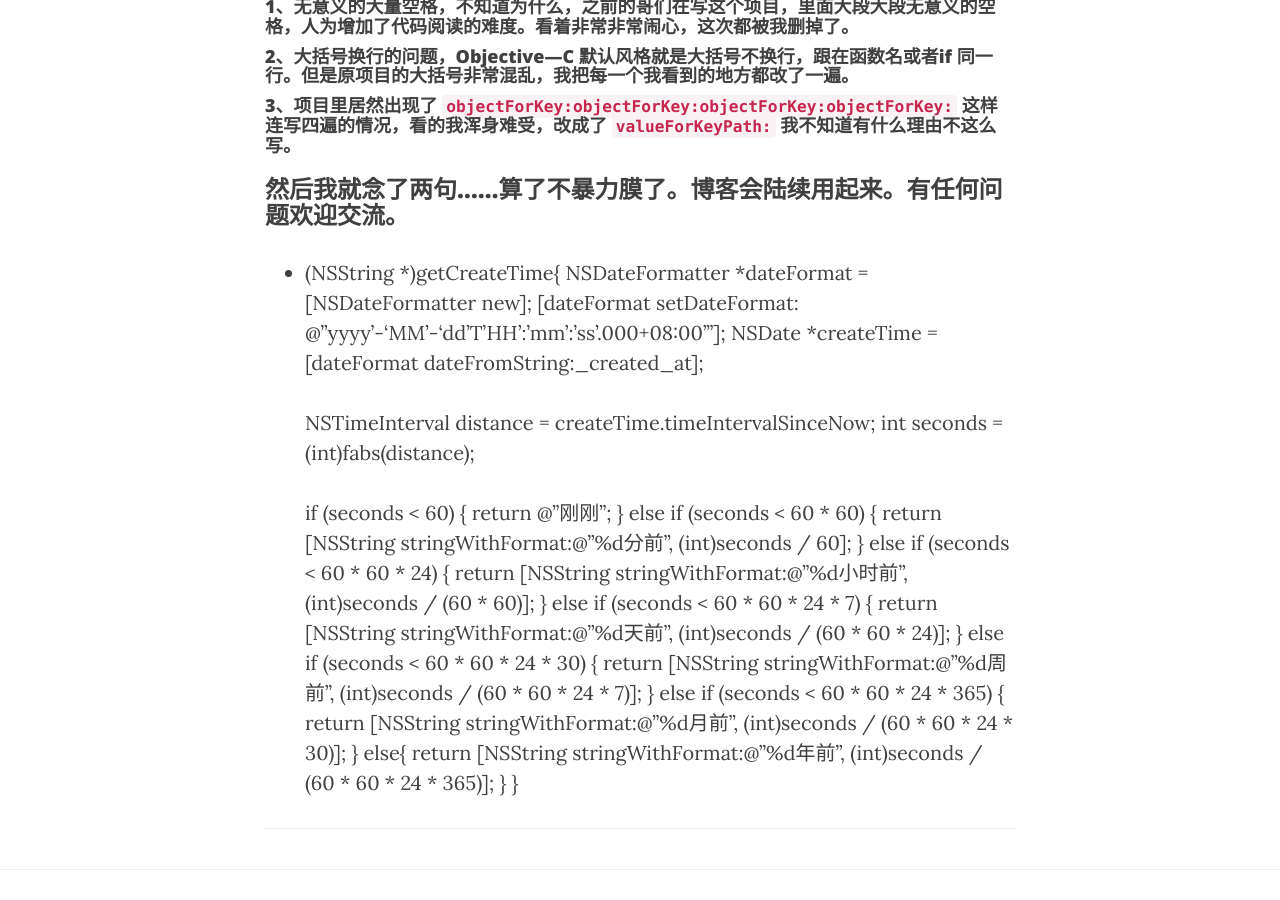
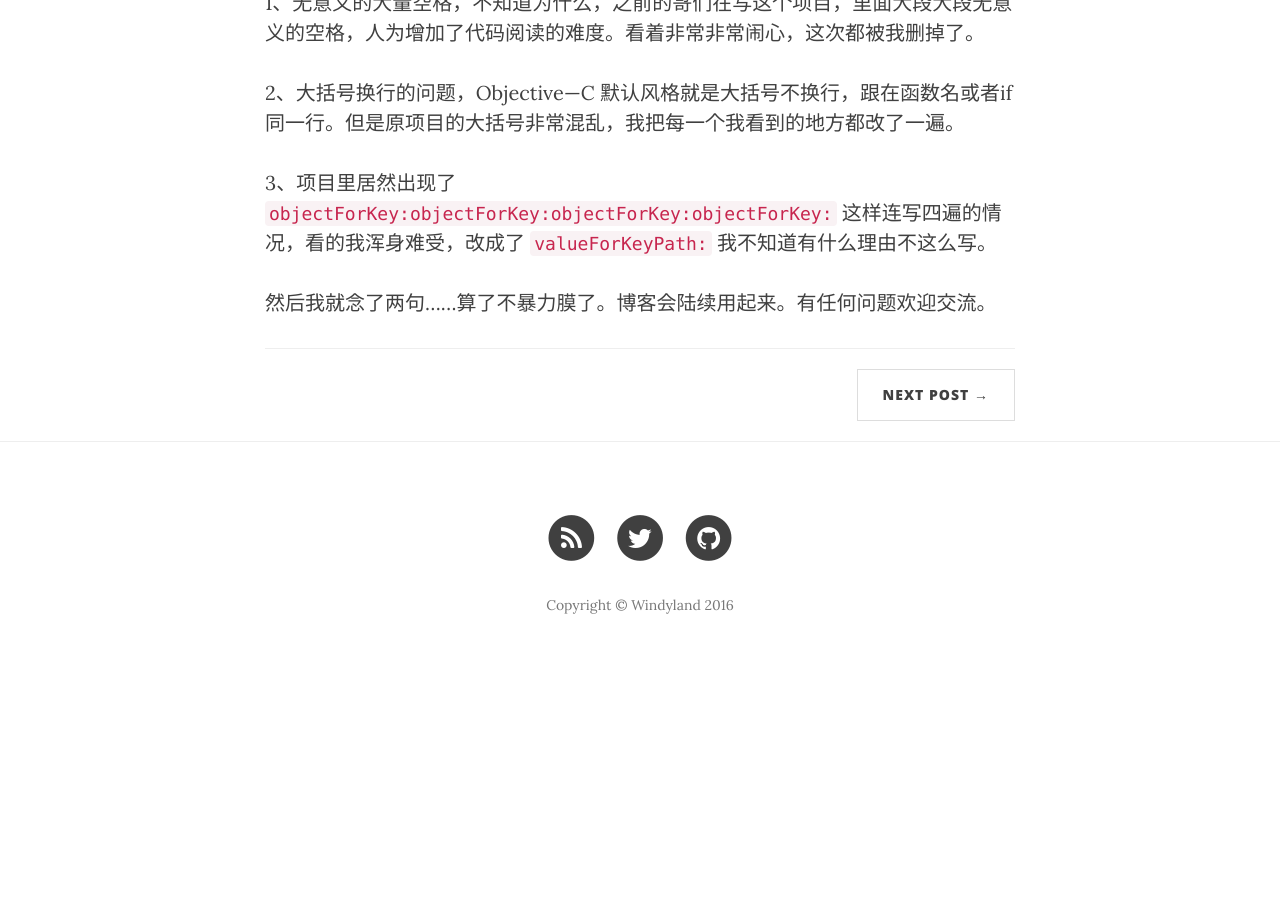
Before and after one commit to DavidHu0921/davidhu0921.github.io, a Jekyll site: the page built from _posts/2016-04-25-项目优化杂记.md, in a window 1280 px wide and 900 px high, scrolled down 925 px. Built offline with Jekyll 4.4.1, drawn with Linux system fonts in a browser that asks for light colours; nearby versions of some CDN libraries; after the commit the page ends 1606 px from its top, so only the background shows below that.

Commit message:
add new text

```diff
--- a/_posts/2016-04-25-项目优化杂记.md
+++ b/_posts/2016-04-25-项目优化杂记.md
@@ -5,43 +5,18 @@ date:   2016-04-25 21:22:46 +0800
 categories: 杂记
 ---
 
-### 今天走之前跟小草简单聊聊最近客户端在做的事情，我说最近做了很多老项目的优化，他建议我一定要多些博客，多写多想，积累下来才能有所得。非常受用，感谢。
+今天走之前跟小草简单聊聊最近客户端在做的事情，我说最近做了很多老项目的优化，他建议我一定要多些博客，多写多想，积累下来才能有所得。非常受用，感谢。
 
-### 简单说一下现在的情况。最近在做暴走大事件的社区app，虽然是新做的项目，但是因为上线期比较紧，功能点多，且和之前的爆点TV项目有很多重复的功能点，因此我们采取了直接在之前项目上修改的方式，此举实属无奈。
+简单说一下现在的情况。最近在做暴走大事件的社区app，虽然是新做的项目，但是因为上线期比较紧，功能点多，且和之前的爆点TV项目有很多重复的功能点，因此我们采取了直接在之前项目上修改的方式，此举实属无奈。
 
-### 但是这都不重要，重点是怎么把活干好。因为之前的项目中存在大量不合理的代码，而且之后可以预见的时间内都要我们来维护，因此，在开发周期非常紧的情况下，我还是坚持边维护边做的方式，抽时间、挤时间也要把每一个打开的类，尽可能优化，这样之后的开发才会更顺畅，不给自己留坑添堵。
+但是这都不重要，重点是怎么把活干好。因为之前的项目中存在大量不合理的代码，而且之后可以预见的时间内都要我们来维护，因此，在开发周期非常紧的情况下，我还是坚持边维护边做的方式，抽时间、挤时间也要把每一个打开的类，尽可能优化，这样之后的开发才会更顺畅，不给自己留坑添堵。
 
-### 修改的部分不涉及具体业务逻辑，非常惭愧，我大概就做了三个微小的工作：
+修改的部分不涉及具体业务逻辑，非常惭愧，我大概就做了三个微小的工作：
 
-#### 1、无意义的大量空格，不知道为什么，之前的哥们在写这个项目，里面大段大段无意义的空格，人为增加了代码阅读的难度。看着非常非常闹心，这次都被我删掉了。
+1、无意义的大量空格，不知道为什么，之前的哥们在写这个项目，里面大段大段无意义的空格，人为增加了代码阅读的难度。看着非常非常闹心，这次都被我删掉了。
 
-#### 2、大括号换行的问题，Objective—C 默认风格就是大括号不换行，跟在函数名或者if 同一行。但是原项目的大括号非常混乱，我把每一个我看到的地方都改了一遍。
+2、大括号换行的问题，Objective—C 默认风格就是大括号不换行，跟在函数名或者if 同一行。但是原项目的大括号非常混乱，我把每一个我看到的地方都改了一遍。
 
-#### 3、项目里居然出现了 `objectForKey:objectForKey:objectForKey:objectForKey:` 这样连写四遍的情况，看的我浑身难受，改成了 `valueForKeyPath:` 我不知道有什么理由不这么写。
+3、项目里居然出现了 `objectForKey:objectForKey:objectForKey:objectForKey:` 这样连写四遍的情况，看的我浑身难受，改成了 `valueForKeyPath:` 我不知道有什么理由不这么写。
 
-### 然后我就念了两句……算了不暴力膜了。博客会陆续用起来。有任何问题欢迎交流。
-
-- (NSString *)getCreateTime{
-    NSDateFormatter *dateFormat = [NSDateFormatter new];
-    [dateFormat setDateFormat: @"yyyy'-'MM'-'dd'T'HH':'mm':'ss'.000+08:00'"];
-    NSDate *createTime = [dateFormat dateFromString:_created_at];
-
-    NSTimeInterval distance = createTime.timeIntervalSinceNow;
-    int seconds = (int)fabs(distance);
-
-    if (seconds < 60) {
-        return @"刚刚";
-    } else if (seconds < 60 * 60) {
-        return [NSString stringWithFormat:@"%d分前", (int)seconds / 60];
-    } else if (seconds < 60 * 60 * 24) {
-        return [NSString stringWithFormat:@"%d小时前", (int)seconds / (60 * 60)];
-    } else if (seconds < 60 * 60 * 24 * 7) {
-        return [NSString stringWithFormat:@"%d天前", (int)seconds / (60 * 60 * 24)];
-    } else if (seconds < 60 * 60 * 24 * 30) {
-        return [NSString stringWithFormat:@"%d周前", (int)seconds / (60 * 60 * 24 * 7)];
-    } else if (seconds < 60 * 60 * 24 * 365) {
-        return [NSString stringWithFormat:@"%d月前", (int)seconds / (60 * 60 * 24 * 30)];
-    } else{
-        return [NSString stringWithFormat:@"%d年前", (int)seconds / (60 * 60 * 24 * 365)];
-    }
-}
+然后我就念了两句……算了不暴力膜了。博客会陆续用起来。有任何问题欢迎交流。
```
Also changed, not shown: _posts/2016-04-28-iOS开发中常见的时间处理.md (added, +44 -0 lines).
